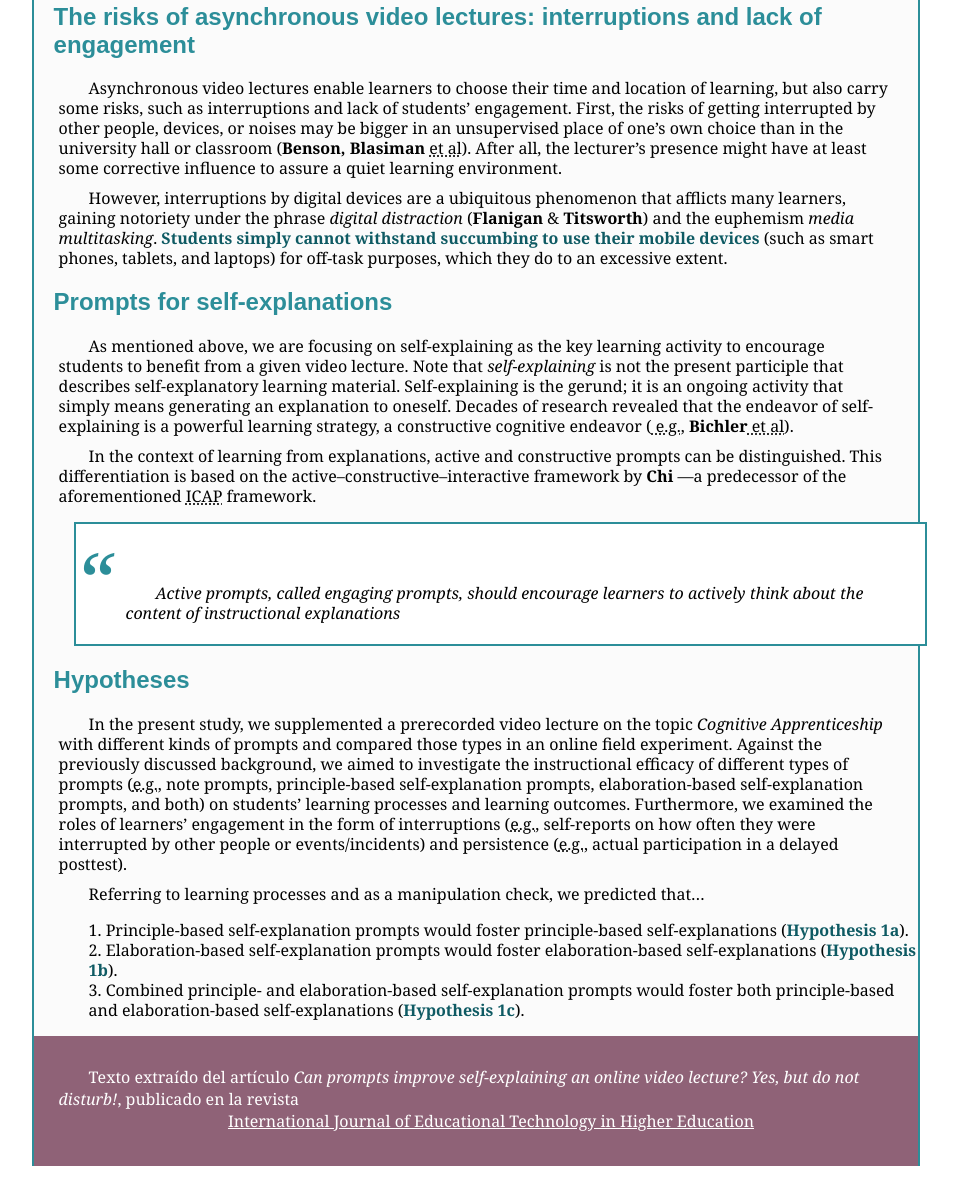
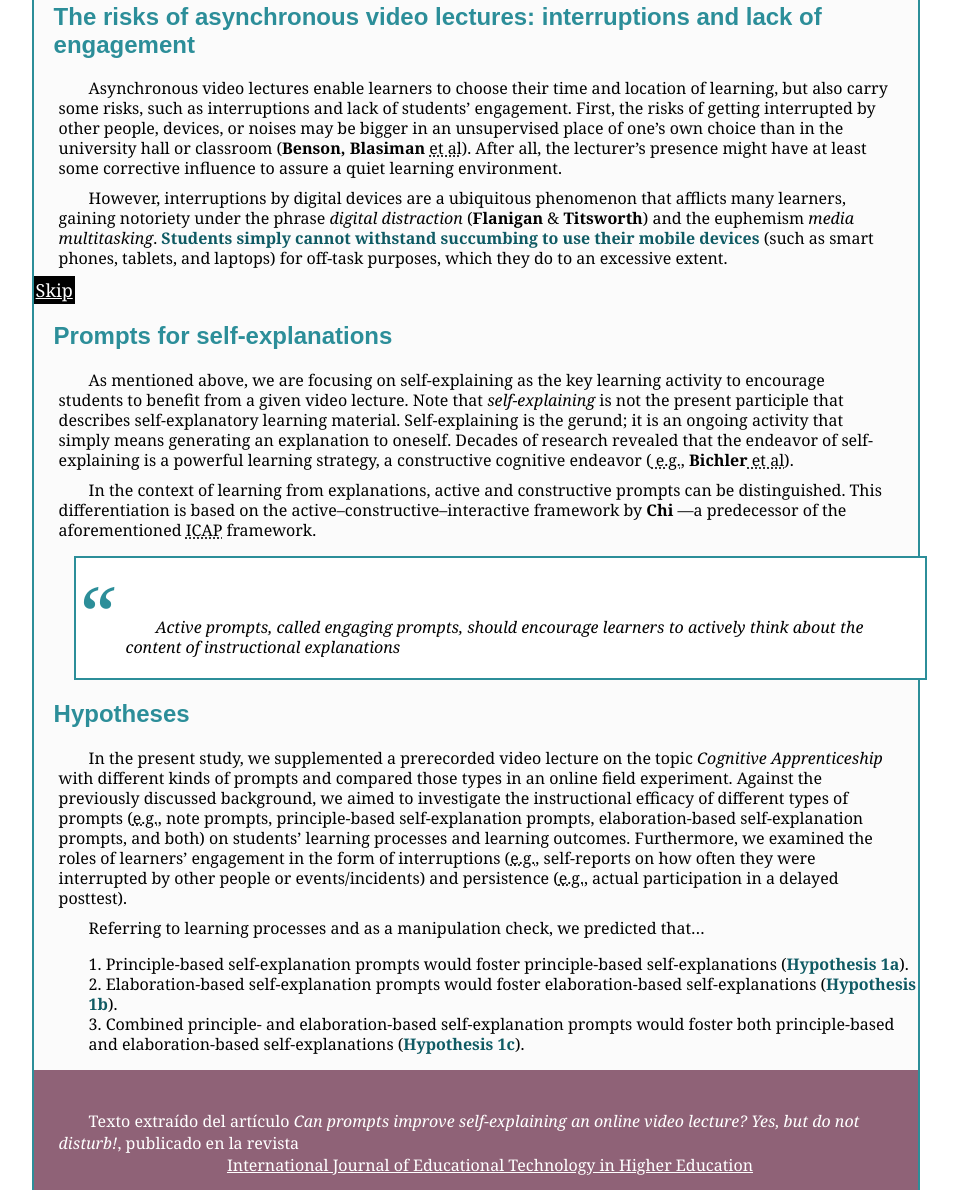
Before and after one commit to Rogue-web6/PEC2, a plain HTML site: page index.html in a window 1280 px wide. Shown: the part 452-1650 px from the top of the page, without its empty margins (164-1122 px from the left). Before the commit the page ends 1626 px from the top, so only its background shows below. Drawn offline with Linux system fonts and the light colour scheme.

Commit message:
Add files via upload

```diff
--- a/css/style.css
+++ b/css/style.css
@@ -50,6 +50,12 @@ nav a:hover, .activo { /*cambia el color del menú cuando se sitúa el ratón en
    /* background-color: #FFFFFF;    CAMBIO EL COLOR DE FONDO Y DE LETRA POR OTROS CON MÁS CONTRASTE PORQUE NO CUMPLEN EL WCAG AA*/
     background-color: #8F6277;
     color: #FFFFFF;
+}
+a[href="#next"], a[href="#next1"], a[href="#next2"], a[href="#next3"], a[href="#next4"], a[href="#final"] {/*estilo para las anclas*/
+    border: 2px solid black;
+    background-color: black;
+    color: white;
+    font-size: 18px;
 }
 h1, h2, h3 { /*para que el texto deje un espacio a la izquierda*/
     margin-left: 20px;
@@ -112,7 +118,7 @@ cite {
     font-style: italic;
 }
 blockquote {
-    border: 2px solid #2C8E99; /*para borrar*/
+    border: 2px solid #2C8E99; /*Añado borde al blockquote por razones de accesibilidad, de lo contrario no había contraste suficiente.*/
     height: 120px;
     width: 96%;
     background-color: #FFFFFF;
@@ -138,6 +144,8 @@ li {
 }
 .li_pag2{ /*clase para la primera lista de la página method*/
     margin-left: 30px;
+    margin-right: 20px;
+    line-height: 25px;;
 }
 ul {
     margin: 30px 0;
@@ -163,9 +171,9 @@ footer {
     /*background-color: #2C8E99; COLOR NO ACCESIBLE CON LAS LETRAS EN BLANCO*/
     background-color: #8F6277; /*CAMBIO A ESTE COLOR DE FONDO EL FOOTER PARA QUE TENGA SUFICIENTE CONTRASTE*/
     color: #FFFFFF;
-    padding: 30px 25px 0px 25px;
+    padding: 40px 27px 0px 25px;
     text-indent: 30px;
-    height: 100px;
+    height: 80px;
 }
 footer a {
     color:#FFFFFF;
--- a/index.html
+++ b/index.html
@@ -21,6 +21,7 @@
         </nav><!--fin menú de navegación-->
         <article>
             <h1 class="color_letra fuente1">Introduction</h1>
+            <a href="#next" title="Skip to next content: Prompts for self-explanations">Skip</a>
            <cite>by <span class="rojo">Markus H. Hefter</span> <abbr title="et alumni">et al</abbr> · <time datetime="2023-03-10">March 10, 2023</time></cite>
             <p class="parrafo1">
             In recent years, COVID-19 policy measures massively affected university teaching. Seeking an effective and viable way to
@@ -37,7 +38,7 @@
                 <p>However, interruptions by digital devices are a ubiquitous phenomenon that afflicts many learners, gaining notoriety
                     under the phrase <span class="cursiva">digital distraction</span> (<span class="negrita">Flanigan</span> & <span class="negrita">Titsworth</span>) and the euphemism <span class="cursiva">media multitasking</span>. <span class="negrita verde_oscuro">Students simply cannot withstand succumbing to use their mobile devices</span> (such as smart phones, tablets, and laptops) for off-task purposes, which they do to an excessive extent.</p>
             </section>
-            <section>
+            <section id="next"><a href="#final" title="Skip to final content: Hypotheses">Skip</a>
                 <h2 class="color_letra fuente1">Prompts for self-explanations</h2>
                 <p>As mentioned above, we are focusing on self-explaining as the key learning activity to encourage students to benefit from a given video lecture. Note that <span class="cursiva">self-explaining</span> is not the present participle that describes self-explanatory learning material. Self-explaining is the gerund; it is an ongoing activity that simply means generating an explanation to oneself. Decades of research revealed that the endeavor of self-explaining is a powerful learning strategy, a constructive cognitive endeavor (<abbr title="exempli gratia"> e.g.</abbr>, <span class="negrita">Bichler</span><abbr title="et alia"> et al</abbr>).</p>
 
@@ -46,7 +47,7 @@
                     <p>Active prompts, called engaging prompts, should encourage learners to actively think about the content of instructional explanations</p>
                 </blockquote>
             </section>
-            <section>
+            <section id="final">
                 <h2 class="color_letra fuente1">Hypotheses</h2>
                 <p>In the present study, we supplemented a prerecorded video lecture on the topic <span class="cursiva">Cognitive Apprenticeship</span> with different kinds of prompts and compared those types in an online field experiment. Against the previously discussed background, we aimed to investigate the instructional efficacy of different types of prompts (<abbr title="exempli gratia">e.g.</abbr>, note prompts, principle-based self-explanation prompts, elaboration-based self-explanation prompts, and both) on students’ learning processes and learning outcomes. Furthermore, we examined the roles of learners’ engagement in the form of interruptions (<abbr title="exempli gratia">e.g.</abbr>, self-reports on how often they were interrupted by other people or events/incidents) and persistence (<abbr title="exempli gratia">e.g.</abbr>, actual participation in a delayed posttest).</p>
                 <p>Referring to learning processes and as a manipulation check, we predicted that…</p>
```
Also changed, not shown: method.html (+5 -4 lines).
